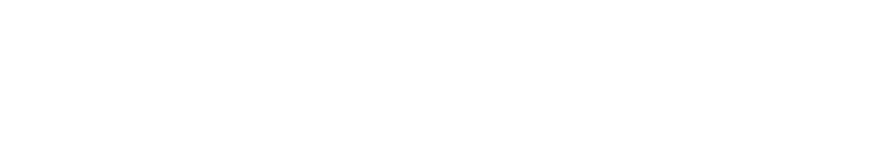
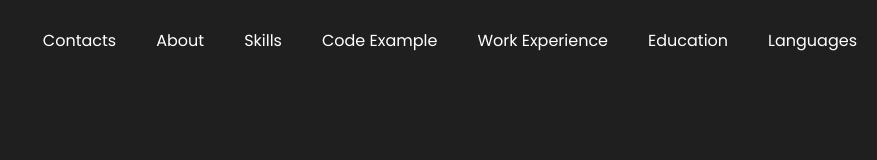
Before and after one commit to AleksandraKarlova/rsschool-cv, a plain HTML site: page index.html in a window 1280 px wide. Shown: the whole page, without its empty margins (403-1280 px from the left). Drawn offline with Linux system fonts and the light colour scheme.

Commit message:
feat: add base page structure

```diff
--- a/index.html
+++ b/index.html
@@ -4,9 +4,37 @@
   <meta charset="UTF-8">
   <meta name="viewport" content="width=device-width, initial-scale=1.0">
   <link rel="stylesheet" href="style.css">
-  <title>Document</title>
+  <link rel="icon" href="assets/favicon.ico" />
+  <link href="https://fonts.googleapis.com/css?family=Poppins:100,100italic,200,200italic,300,300italic,regular,italic,500,500italic,600,600italic,700,700italic,800,800italic,900,900italic" rel="stylesheet" />
+  <title>Aleksandra Karlova - CV</title>
 </head>
 <body>
+  <header class="header">
+    <div class="container">
+      <nav class="nav">
+        <ul class="nav-list">
+          <li class="nav-item"><a href="#contacts" class="nav-link">Contacts</a></li>
+          <li class="nav-item"><a href="#about" class="nav-link">About</a></li>
+          <li class="nav-item"><a href="#skills" class="nav-link">Skills</a></li>
+          <li class="nav-item"><a href="#code" class="nav-link">Code Example</a></li>
+          <li class="nav-item"><a href="#experience" class="nav-link">Work Experience</a></li>
+          <li class="nav-item"><a href="#education" class="nav-link">Education</a></li>
+          <li class="nav-item"><a href="#languages" class="nav-link">Languages</a></li>
+        </ul>
+      </nav>
+    </div>
+  </header>
 
+  <main class="main">
+    <div class="container">
+
+    </div>
+  </main>
+
+  <footer class="footer">
+    <div class="container">
+
+    </div>
+  </footer>
 </body>
 </html>
--- a/style.css
+++ b/style.css
@@ -0,0 +1,66 @@
+:root {
+  --color-text-primary: #ffffff;
+  --color-text-seconday: #989898;
+}
+
+* {
+  box-sizing: border-box;
+}
+
+html {
+  scroll-behavior: smooth;
+}
+
+body {
+  display: flex;
+  flex-direction: column;
+  justify-content: space-between;
+
+  min-height: 100vh;
+  margin: 0;
+  padding: 0;
+
+  font-family: "Poppins", sans-serif;
+
+  background-color: #1f1f1f;
+}
+
+.container {
+  max-width: 1440px;
+  margin: 0 auto;
+}
+
+.nav-list {
+  display: flex;
+  justify-content: flex-end;
+
+  list-style: none;
+}
+
+.nav-link {
+  display: block;
+
+  padding: 10px 20px;
+  line-height: 30px;
+
+  color: var(--color-text-primary);
+
+  text-decoration: none;
+}
+
+.nav-link::after {
+  content: "";
+
+  display: block;
+
+  height: 1px;
+  width: 0;
+
+  background-color: var(--color-text-primary);
+
+  transition: 0.3s;
+}
+
+.nav-link:hover::after {
+  width: 100%;
+}
```
Also changed, not shown: assets/favicon.ico (added).
